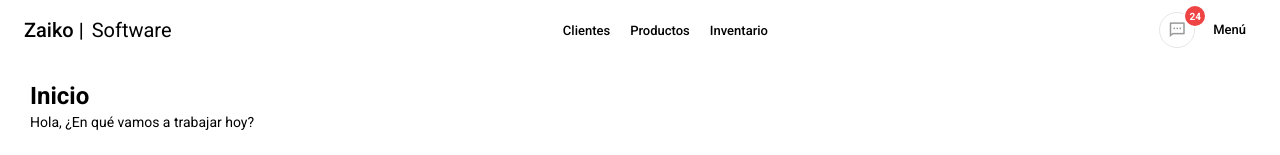
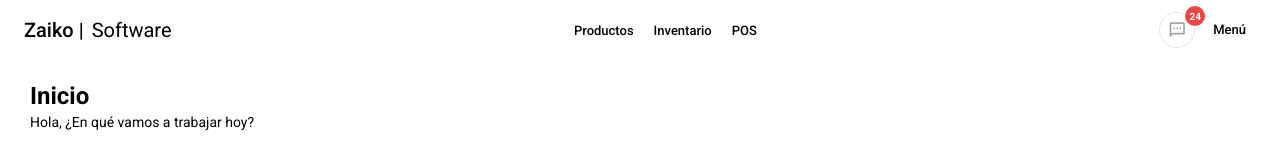
Before and after one commit to dejeloper/zaiko-app, a Next.js app: page / in a window 1280 px wide. Shown: the top 155 px of the page. Built offline with nearby package versions, Linux system fonts and the light colour scheme.

Commit message:
Change Navbar -  Add Pos

```diff
--- a/src/components/ui/Navbar.tsx
+++ b/src/components/ui/Navbar.tsx
@@ -18,15 +18,15 @@ export const Navbar: FC<INavbar> = ({ setIsOpen }) => {
       </section>
       <section className="flex">
         <div className="hidden sm:block">
-          <a href="/customers" className="btn-nav">
-            Clientes
-          </a>
-          <a href="/products" className="btn-nav">
+          <Link href="/products" className="btn-nav">
             Productos
-          </a>
-          <a href="/inventory" className="btn-nav">
+          </Link>
+          <Link href="/inventory" className="btn-nav">
             Inventario
-          </a>
+          </Link>
+          <Link href="/pos" className="btn-nav">
+            POS
+          </Link>
         </div>
       </section>
       <section className="flex flex-grow justify-end">
```
